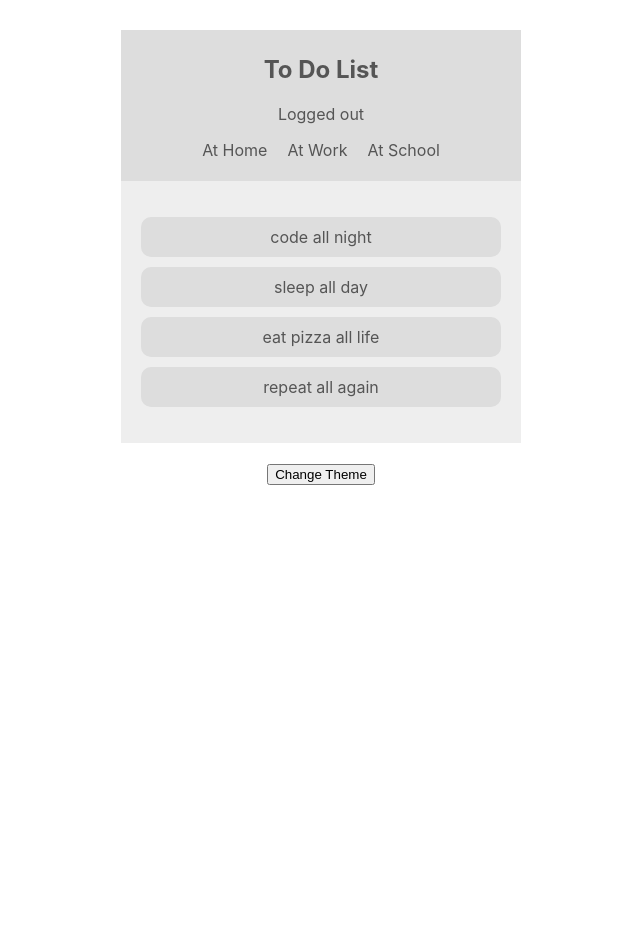
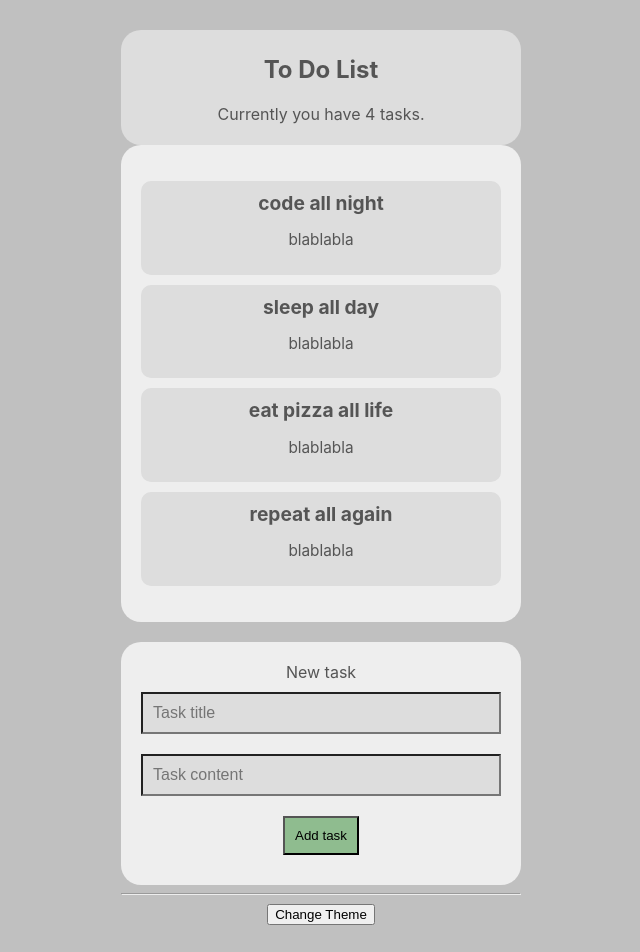
Before and after one commit to CodeMasterZeroOne/context-application, a React (Create React App) app: page / in a window 1280 px wide. Shown: the top 952 px of the page, without its empty margins (319-959 px from the left). Before the commit the page ends 800 px from the top, so only its background shows below. Built offline with nearby package versions, Linux system fonts and the light colour scheme.

Commit message:
add toDo

```diff
--- a/package.json
+++ b/package.json
@@ -8,7 +8,8 @@
     "@testing-library/user-event": "^7.2.1",
     "react": "^16.12.0",
     "react-dom": "^16.12.0",
-    "react-scripts": "3.3.1"
+    "react-scripts": "3.3.1",
+    "uuid": "^3.4.0"
   },
   "scripts": {
     "start": "react-scripts start",
--- a/src/App.js
+++ b/src/App.js
@@ -3,20 +3,23 @@ import Navbar from './components/Navbar';
 import ToDoList from './components/ToDoList';
 import ThemeContextProvider from './contexts/ThemeContext';
 import ThemeToggle from './components/ThemeToggle';
-import AuthContextProvider from './contexts/AuthContext';
+//import AuthContextProvider from './contexts/AuthContext';
 import ToDoContextProvider from './contexts/ToDoContext';
+import ToDoForm from './components/ToDoForm';
 
 function App() {
   return (
     <div className="App">
       <ThemeContextProvider>
-        <AuthContextProvider>
+        {/* <AuthContextProvider> */}
+        <ToDoContextProvider>
           <Navbar />
-          <ToDoContextProvider>
-            <ToDoList />
-          </ToDoContextProvider>
-          <ThemeToggle />
-        </AuthContextProvider>
+          <ToDoList />
+          <ToDoForm />
+        </ToDoContextProvider>
+        <hr/>
+        <ThemeToggle />
+        {/* </AuthContextProvider> */}
       </ThemeContextProvider>
     </div>
   );
--- a/src/components/Navbar.js
+++ b/src/components/Navbar.js
@@ -1,6 +1,7 @@
 import React, { useContext } from 'react'
 import { ThemeContext } from '../contexts/ThemeContext';
-import { AuthContext } from '../contexts/AuthContext';
+//import { AuthContext } from '../contexts/AuthContext';
+import { ToDoContext } from '../contexts/ToDoContext';
 // //using component example
 // class Navbar extends Component {
 //     render() {
@@ -33,20 +34,22 @@ import { AuthContext } from '../contexts/AuthContext';
 
 // //using context example
 const Navbar = () => {
-    const { isAuthenticated, toggleAuth } = useContext(AuthContext);
+    //const { isAuthenticated, toggleAuth } = useContext(AuthContext);
     const { isLightTheme, light, dark } = useContext(ThemeContext);
+    const { todos } = useContext(ToDoContext);
     const theme = isLightTheme ? light : dark;
     return (
         <nav style={{ background: theme.ui, color: theme.syntax }}>
         <h1>To Do List</h1>
-            <div onClick={toggleAuth}>
+        <p>Currently you have {todos.length} tasks.</p>
+            {/* <div onClick={toggleAuth}>
                 { isAuthenticated ? 'Logged in' : 'Logged out' }
             </div>
-        <ul>
+         <ul>
             <li>At Home</li>
             <li>At Work</li>
             <li>At School</li>
-        </ul>
+        </ul> */}
     </nav>
     );
 }
--- /dev/null
+++ b/src/components/ToDoForm.js
@@ -0,0 +1,28 @@
+import React, { useContext, useState } from 'react';
+import { ToDoContext } from '../contexts/ToDoContext';
+import { ThemeContext } from '../contexts/ThemeContext'
+
+const ToDoForm = () => {
+    const { isLightTheme, light, dark} = useContext(ThemeContext);
+    const { addToDo } = useContext(ToDoContext);
+    const [title, setTitle] = useState('');
+    const [content, setContent] = useState('');
+    const theme = isLightTheme ? light : dark;
+
+    const handleSubmit = (e) => {
+        e.preventDefault();
+        addToDo(title, content);
+        setTitle('');
+        setContent('');
+    }
+    return (
+        <form onSubmit={handleSubmit} style={{ background: theme.bg, color: theme.syntax }}>
+            <label>New task</label>
+            <input required type="text" placeholder="Task title" value={title} style={{ background: theme.ui, color: theme.syntax }} onChange={(e) => setTitle(e.target.value)} />
+            <input required type="text" placeholder="Task content" value={content} style={{ background: theme.ui, color: theme.syntax }} onChange={(e) => setContent(e.target.value)} />
+            <input type="submit" value="Add task" />
+        </form>
+    );
+}
+
+export default ToDoForm;
--- a/src/components/ToDoList.js
+++ b/src/components/ToDoList.js
@@ -26,20 +26,26 @@ import { ToDoContext } from '../contexts/ToDoContext';
 //use of context example
 const ToDoList = () => {
     const { isLightTheme, light, dark} = useContext(ThemeContext);
-    const { todos } = useContext(ToDoContext);
+    const { todos , removeToDo } = useContext(ToDoContext);
     const theme = isLightTheme ? light : dark;
 
-    return (
+    return todos.length ? (
         <div className="todo-list" style={{ background: theme.bg, color: theme.syntax }}>
             <ul>
                 {todos.map(item => {
                     return (
-                        <li key={item.id} style={{ background: theme.ui }}>{item.title}</li>
+                        <li onClick={() => removeToDo(item.id)} key={item.id} style={{ background: theme.ui }}>{item.title}
+                            <p className="itemContent">{item.content}</p>
+                        </li>
                     )
                 })}
             </ul>
         </div>
-    );
+    ) : ( // if nothing to do on the list return this
+        <div className="todo-list" style={{ background: theme.bg, color: theme.syntax }}>
+            <ul>All task finished successfully. Happy days.</ul>
+        </div>
+    )
 }
 
 export default ToDoList;
--- a/src/contexts/ToDoContext.js
+++ b/src/contexts/ToDoContext.js
@@ -1,16 +1,28 @@
 import React, { createContext, useState } from 'react';
+import uuid from 'uuid/v1'
 
 export const ToDoContext = createContext();
 
 const ToDoContextProvider = (props) => {
     const [todos, setTodos] = useState([
-        { title: 'code all night', id: 1 },
-        { title: 'sleep all day', id: 2 },
-        { title: 'eat pizza all life', id: 3 },
-        { title: 'repeat all again', id: 4 },
-    ])
+        { title: 'code all night', content: 'blablabla', id: 1 },
+        { title: 'sleep all day', content: 'blablabla', id: 2 },
+        { title: 'eat pizza all life', content: 'blablabla', id: 3 },
+        { title: 'repeat all again', content: 'blablabla', id: 4 }
+    ]);
+
+    const addToDo = (title, content) => {
+        setTodos([
+            ...todos, { title: title, content: content, id: uuid() }
+        ]);
+    }
+
+    const removeToDo = (id) => {
+        setTodos(todos.filter(item => item.id !== id));
+    }
+
     return (
-        <ToDoContext.Provider value={{ todos }}>
+        <ToDoContext.Provider value={{ todos, addToDo, removeToDo }}>
             {props.children}
         </ToDoContext.Provider>
     );
--- a/src/index.css
+++ b/src/index.css
@@ -5,6 +5,7 @@ body {
     sans-serif;
   -webkit-font-smoothing: antialiased;
   -moz-osx-font-smoothing: grayscale;
+  background-color: silver;
 }
 
 /* app styles */
@@ -15,6 +16,7 @@ body {
 }
 nav{
   padding: 5px;
+  border-radius: 20px;
 }
 nav ul {
   padding: 0;
@@ -26,14 +28,41 @@ nav ul li {
 .todo-list {
   padding: 20px;
   margin-bottom: 20px;
+  border-radius: 20px;
 }
 .todo-list ul{
   padding: 0;
   list-style-type: none;
 }
 .todo-list li {
+  font-size: larger;
+  font-weight: bold;
   padding: 10px;
   list-style-type: none;
   margin: 10px auto;
   border-radius: 10px;
 }
+.itemContent {
+  font-weight: normal;
+  font-size: 0.8em;
+}
+.todo-list li:hover {
+  opacity: 0.6;
+  text-decoration: line-through;
+}
+form{
+  padding: 20px;
+  border-radius: 20px;
+}
+input[type='text']{
+  font-size: medium;
+  width: 100% ;
+  margin: 10px 0px;
+  padding: 10px;
+  box-sizing: border-box;
+}
+input[type='submit']{
+  margin: 10px auto;
+  padding: 10px;
+  background-color: darkseagreen;
+}
```
